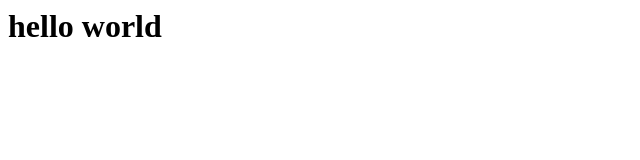
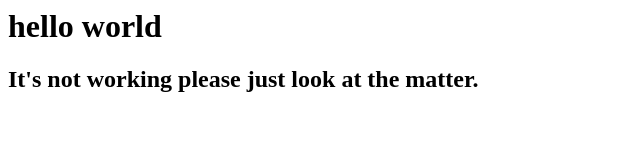
Before and after one commit to biswajit889/masterai, a plain HTML site: page index.html in a window 1280 px wide. Shown: the whole page, without its empty margins (0-640 px from the left). Drawn offline with Linux system fonts and the light colour scheme.

Commit message:
Update index.html

```diff
--- a/index.html
+++ b/index.html
@@ -4,5 +4,6 @@
     </head>
     <body>
         <h1>hello world</h1>
+        <h2>It's not working please just look at the matter.</h2>
     </body>
 </html>
```
